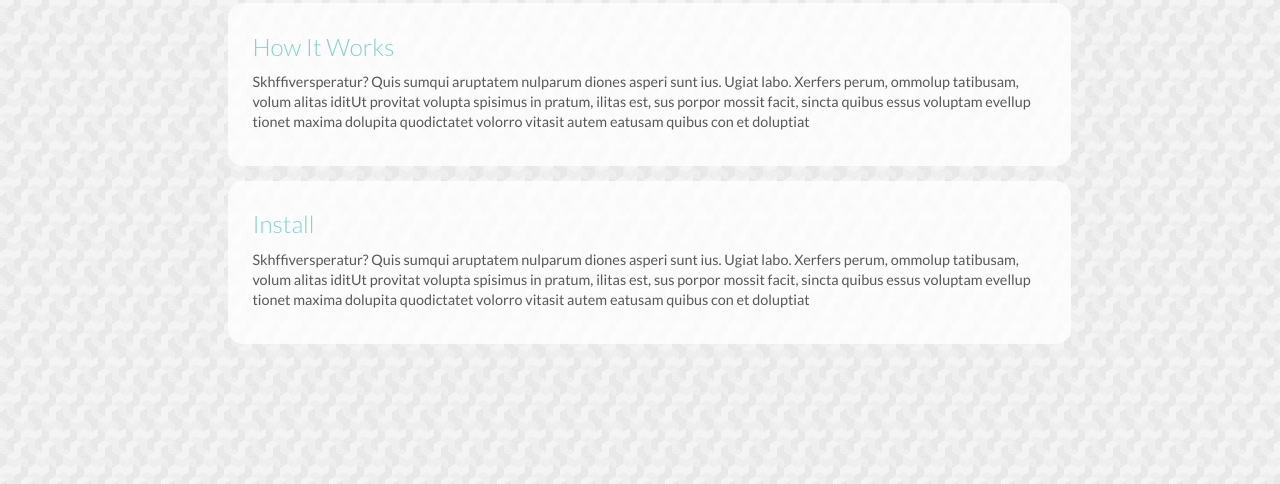
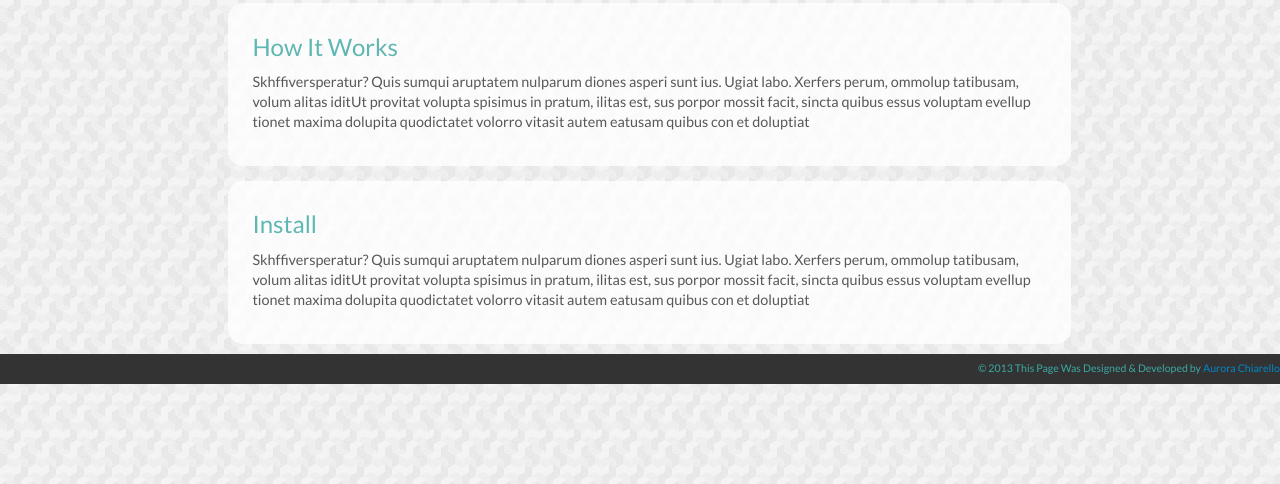
Before and after one commit to bulkan/clouch.js, a plain HTML site: page index.html in a window 1280 px wide. Shown: the part 316-800 px from the top of the page. Drawn offline with Linux system fonts and the light colour scheme.

Commit message:
adding footer and fork me

```diff
--- a/index.html
+++ b/index.html
@@ -57,7 +57,17 @@
             </div>
         </div>
     </div>
- </div>
+</div>
+
+
+    <div class="row-fluid">
+        <div class="footer span12">
+            <div>© 2013 This Page Was Designed & Developed by <a href="http://www.aurorachiarello.com/">Aurora Chiarello</a> </div>
+        </div>
+    </div>
+
+    <a href="http://github.com/bulkan/clouch.js"><img style="position: absolute; top: 0; right: 0; border: 0;" src="https://s3.amazonaws.com/github/ribbons/forkme_right_darkblue_121621.png" alt="Fork me on GitHub"></a>
+
 <script src="assets/js/jquery.js"></script>
 <script src="assets/js/bootstrap.min.js"></script>
 
--- a/stylesheet.css
+++ b/stylesheet.css
@@ -3,7 +3,6 @@ html, body{
 	margin:0 !important;
 	padding: 0 !important;
     text-align:left !important;
-    width: 100%;
     overflow-x: hidden;
 
 }
@@ -104,6 +103,7 @@ i.ss-icon{
 .information{
     margin-left: 0;
     margin-right: 0;
+    padding-bottom: 10px;
 }
 
 .information-box{
@@ -118,8 +118,8 @@ i.ss-icon{
 #information-heading{
     font-family:'Lato', sans-serif;
     font-size: 2.5em;
-    font-weight: 300;
-    color: #69CBC5;
+    font-style: bold;
+    color: #3baaa4;
     padding-top: .4em;
 }
 
@@ -128,6 +128,17 @@ i.ss-icon{
     font-size: 1.5em;
     color: #333333;
     padding-top: .4em;
+}
+
+.footer {
+    background-color: #333333;
+    font-family:'Lato', sans-serif;
+    font-size: 1.1em;
+    font-style: bold;
+    color: #3baaa4;
+    padding-top: .4em;
+    padding-right: .2px;
+    text-align: right;
 }
 
 /* Large desktop */
```
